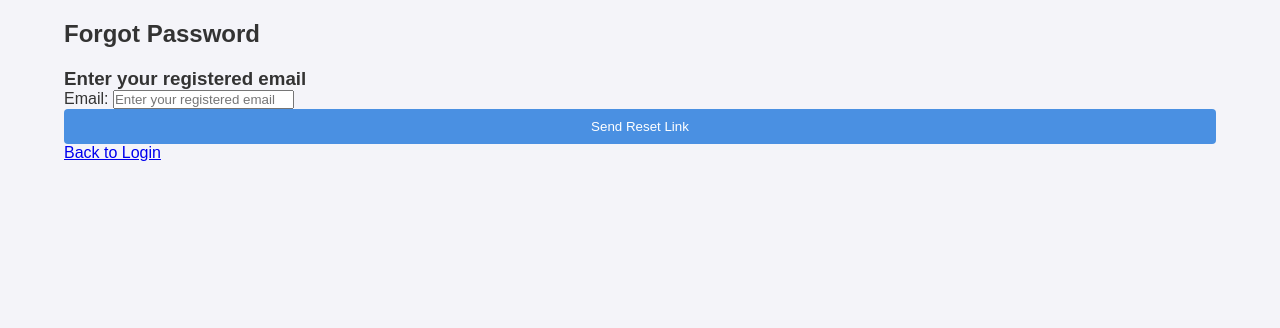
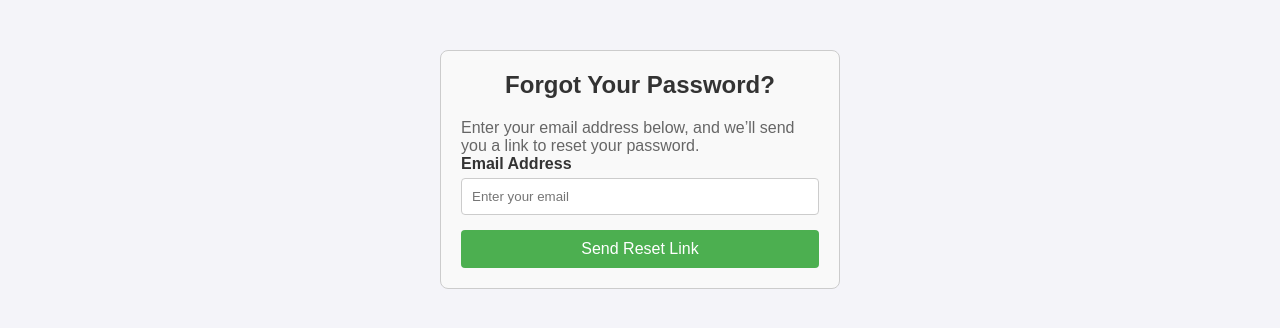
Before and after one commit to davisjabasing/mee_today, a Django app: page /forgot-password/ in a window 1280 px wide. Shown: the part 48-376 px from the top of the page. Run offline with Django 5.2, Linux system fonts and the light colour scheme; some libraries are stand-ins or nearby versions.

Commit message:
Forgot password complete

```diff
--- a/appointments/static/forgot_password.css
+++ b/appointments/static/forgot_password.css
@@ -0,0 +1,51 @@
+.forgot-password-container, .reset-password-container {
+    max-width: 400px;
+    margin: 50px auto;
+    padding: 20px;
+    border: 1px solid #ccc;
+    border-radius: 8px;
+    background: #f9f9f9;
+}
+
+h2 {
+    text-align: center;
+    margin-bottom: 20px;
+}
+
+.form-group {
+    margin-bottom: 15px;
+}
+
+label {
+    display: block;
+    font-weight: bold;
+    margin-bottom: 5px;
+}
+
+input[type="email"], input[type="password"] {
+    width: 100%;
+    padding: 10px;
+    border: 1px solid #ccc;
+    border-radius: 4px;
+    box-sizing: border-box;
+}
+
+.btn {
+    width: 100%;
+    padding: 10px;
+    background-color: #4CAF50;
+    color: white;
+    border: none;
+    border-radius: 4px;
+    cursor: pointer;
+    font-size: 16px;
+}
+
+.btn:hover {
+    background-color: #45a049;
+}
+
+.error-message {
+    color: red;
+    font-size: 14px;
+}
--- a/appointments/templates/forgot_password.html
+++ b/appointments/templates/forgot_password.html
@@ -1,4 +1,4 @@
-{% extends 'base.html' %}
+{% extends "base.html" %}
 
 {% block css %}
 {% load static %}
@@ -6,41 +6,20 @@
 {% endblock %}
 
 {% block content %}
-<h2>Forgot Password</h2>
+<div class="forgot-password-container">
+    <h2>Forgot Your Password?</h2>
+    <p>Enter your email address below, and we’ll send you a link to reset your password.</p>
 
-{% if message %}
-<p class="message">{{ message }}</p>
-{% endif %}
-
-<form method="POST">
-    {% csrf_token %}
-
-    <!-- Step 1: Enter Email -->
-    <div id="step-email" class="form-step active">
-        <h3>Enter your registered email</h3>
-        <label for="email">Email:</label>
-        <input type="email" id="email" name="email" placeholder="Enter your registered email" required>
-        <button type="submit">Send Reset Link</button>
-    </div>
-
-    <!-- Step 2: Reset Password -->
-    {% if reset_token %}
-    <div id="step-reset-password" class="form-step">
-        <h3>Reset Your Password</h3>
-        <label for="new_password">New Password:</label>
-        <input type="password" id="new_password" name="new_password" placeholder="Enter new password" required>
-
-        <label for="confirm_password">Confirm New Password:</label>
-        <input type="password" id="confirm_password" name="confirm_password" placeholder="Confirm new password" required>
-
-        <input type="hidden" name="reset_token" value="{{ reset_token }}">
-        <button type="submit">Reset Password</button>
-    </div>
-    {% endif %}
-</form>
-<a href="{% url 'login' %}">Back to Login</a>
-
-<script>
-// Optionally, add JavaScript for improved user experience
-</script>
+    <form method="POST" action="{% url 'forgot_password' %}">
+        {% csrf_token %}
+        <div class="form-group">
+            <label for="email">Email Address</label>
+            <input type="email" id="email" name="email" placeholder="Enter your email" required>
+        </div>
+        {% if error %}
+            <p class="error-message">{{ error }}</p>
+        {% endif %}
+        <button type="submit" class="btn">Send Reset Link</button>
+    </form>
+</div>
 {% endblock %}
--- a/appointments/urls.py
+++ b/appointments/urls.py
@@ -32,6 +32,12 @@ urlpatterns = [
     path('change-password/', views.change_password, name='change_password'),
 
 
+    # path('send-otp/', views.send_otp, name='send_otp'),
+    # path('verify-otp/', views.verify_otp, name='verify_otp'),
+    # path('change-password/', views.change_password, name='change_password'),
+    # path('resend-otp/', views.resend_otp, name='resend_otp'),
+
+
 
     path('delete_event/<int:event_id>/', views.delete_event, name='delete_event'),
 
--- a/appointments/views.py
+++ b/appointments/views.py
@@ -1,3 +1,4 @@
+import json
 from django.shortcuts import render, redirect, get_object_or_404
 from django.contrib.auth.models import User
 from .models import UserProfile, Appointment, Notification
@@ -7,6 +8,7 @@ from django.http import JsonResponse
 from django.contrib.auth.hashers import make_password
 from django.contrib import messages
 from datetime import datetime, timedelta
+from django.views.decorators.csrf import csrf_exempt
 from django.utils import timezone
 from django.db.models import Q
 from django.db import transaction
@@ -15,6 +17,15 @@ from django.core.mail import send_mail
 from django.utils.http import urlsafe_base64_encode, urlsafe_base64_decode
 from django.utils.encoding import force_bytes, force_str
 from django.conf import settings
+from django.utils.timezone import now
+from django.contrib.auth.tokens import PasswordResetTokenGenerator
+import random
+
+
+
+
+token_generator = PasswordResetTokenGenerator()
+
 
 
 
@@ -195,71 +206,6 @@ def check_username(request):
         'is_taken': User.objects.filter(username__iexact=username).exists()
     }
     return JsonResponse(data)
-
-def forgot_password(request):
-    if request.method == 'POST':
-        email = request.POST.get('email')
-
-        # Step 1: Validate email and send reset link
-        if email:
-            try:
-                user = User.objects.get(email=email)
-                token = default_token_generator.make_token(user)
-                uid = urlsafe_base64_encode(force_bytes(user.pk))
-                reset_link = f"{settings.DOMAIN}/reset-password/{uid}/{token}/"
-
-                # Send email
-                send_mail(
-                    subject="Password Reset Request",
-                    message=f"Click the link to reset your password: {reset_link}",
-                    from_email=settings.DEFAULT_FROM_EMAIL,
-                    recipient_list=[email],
-                )
-                messages.success(request, "Password reset link sent to your email.")
-            except User.DoesNotExist:
-                messages.error(request, "No account found with this email.")
-            return redirect('forgot_password')
-
-        # Step 2: Handle password reset form submission
-        reset_token = request.POST.get('reset_token')
-        if reset_token:
-            new_password = request.POST.get('new_password')
-            confirm_password = request.POST.get('confirm_password')
-
-            if new_password == confirm_password:
-                uidb64 = request.POST.get('uidb64')
-                token = request.POST.get('token')
-                try:
-                    uid = force_str(urlsafe_base64_decode(uidb64))
-                    user = User.objects.get(pk=uid)
-
-                    if default_token_generator.check_token(user, token):
-                        user.set_password(new_password)
-                        user.save()
-                        messages.success(request, "Your password has been reset successfully.")
-                        return redirect('login')
-                    else:
-                        messages.error(request, "Invalid or expired token.")
-                except (TypeError, ValueError, OverflowError, User.DoesNotExist):
-                    messages.error(request, "Invalid reset link.")
-            else:
-                messages.error(request, "Passwords do not match.")
-            return redirect('forgot_password')
-
-    return render(request, 'forgot_password.html')
-
-def reset_password(request, uidb64, token):
-    try:
-        uid = force_str(urlsafe_base64_decode(uidb64))
-        user = User.objects.get(pk=uid)
-    except (TypeError, ValueError, OverflowError, User.DoesNotExist):
-        user = None
-
-    if user and default_token_generator.check_token(user, token):
-        return render(request, 'forgot_password.html', {'reset_token': token, 'uidb64': uidb64})
-    else:
-        messages.error(request, "Invalid or expired token.")
-        return redirect('forgot_password')
 
 def change_password(request):
     if request.method == 'POST':
@@ -492,3 +438,56 @@ def edit_profile_view(request):
 
 def about_us(request):
     return render(request, 'about_us.html')
+
+def forgot_password(request):
+    if request.method == 'POST':
+        email = request.POST.get('email')
+        try:
+            user = User.objects.get(email=email)
+            token = token_generator.make_token(user)
+            uidb64 = urlsafe_base64_encode(force_bytes(user.pk))
+            reset_link = request.build_absolute_uri(f"/reset-password/{uidb64}/{token}/")
+
+            # Send email
+            send_mail(
+                subject="Reset Your Password",
+                message=f"Click the link below to reset your password:\n\n{reset_link}",
+                from_email=settings.DEFAULT_FROM_EMAIL,
+                recipient_list=[email],
+            )
+            messages.success(request, "Password reset link has been sent to your email.")
+            return redirect('login')
+        except User.DoesNotExist:
+            return render(request, 'forgot_password.html', {'error': "Email not found in our system."})
+
+    return render(request, 'forgot_password.html')
+
+def reset_password(request, uidb64, token):
+    try:
+        # Decode UID and get the user
+        uid = urlsafe_base64_decode(uidb64).decode()
+        user = User.objects.get(pk=uid)
+    except (User.DoesNotExist, ValueError, TypeError):
+        messages.error(request, "Invalid or expired reset link.")
+        return redirect('login')
+
+    # Validate token
+    token_generator = PasswordResetTokenGenerator()
+    if not token_generator.check_token(user, token):
+        messages.error(request, "Invalid or expired reset link.")
+        return redirect('login')
+
+    # Handle POST request to update password
+    if request.method == 'POST':
+        new_password = request.POST.get('new_password')
+        confirm_password = request.POST.get('confirm_password')
+        if new_password != confirm_password:
+            messages.error(request, "Passwords do not match.")
+        else:
+            user.set_password(new_password)
+            user.save()
+            messages.success(request, "Password reset successfully.")
+            return redirect('login')
+
+    # Render reset password form
+    return render(request, 'reset_password.html', {'uidb64': uidb64, 'token': token})
```
Also changed, not shown: appointments/templates/reset_password.html (added, +23 -0 lines), db.sqlite3.
